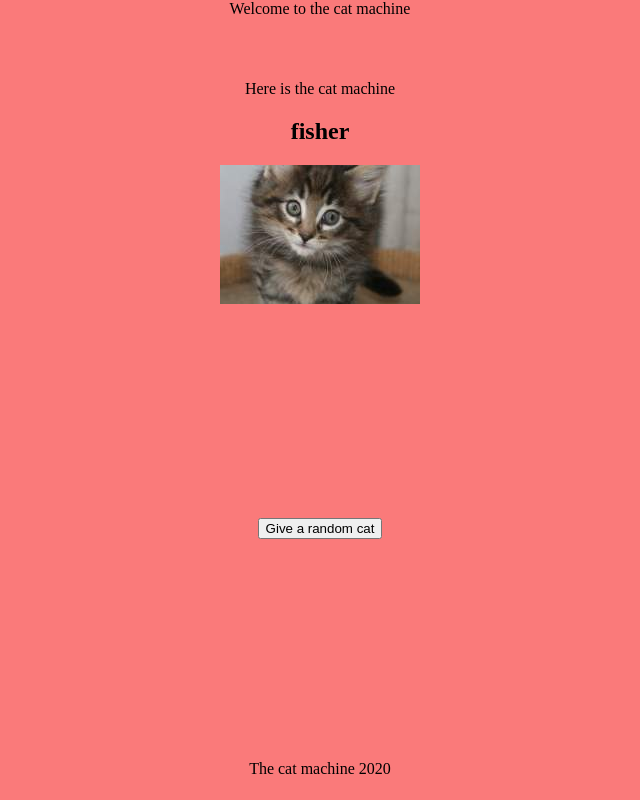
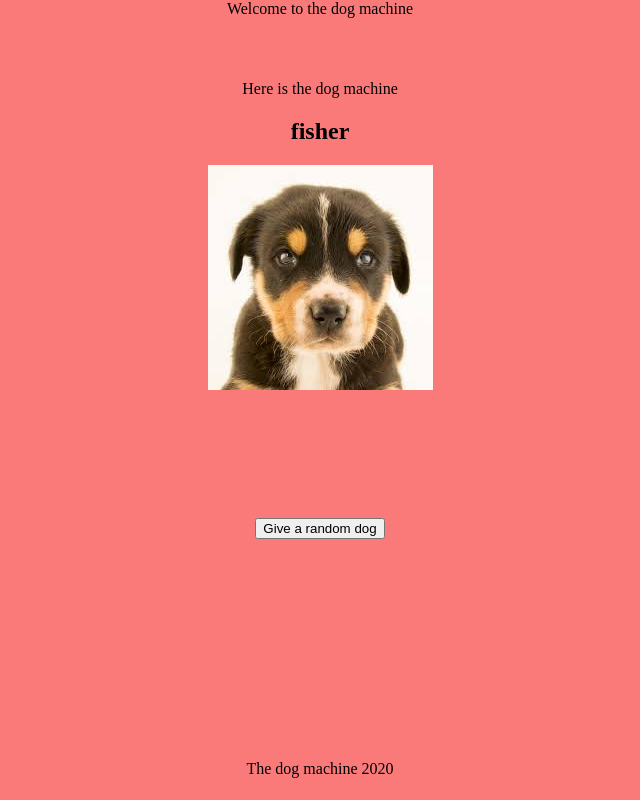
Before and after one commit to htmlcsslearning/htmlcsslearning, a plain HTML site: page index.html in a window 1280 px wide. Shown: the whole page, without its empty margins (320-960 px from the left). Drawn offline with nearby package versions, Linux system fonts and the light colour scheme.

Commit message:
adding dog functionality

```diff
--- a/index.html
+++ b/index.html
@@ -1,25 +1,25 @@
 <!DOCTYPE html>
 <html>
 <head>
-  <title>The cat machine</title>
+  <title>The dog machine</title>
   <link rel="stylesheet" type="text/css" href="styles.css">
   <script type="text/javascript" src="https://code.jquery.com/jquery-3.4.1.min.js"></script>
   <script type="text/javascript" src="index.js"></script>
 </head>
 <body>
   <header>
-    Welcome to the cat machine
+    Welcome to the dog machine
   </header>
   <article>
-    Here is the cat machine
-    <div id="cat">
+    Here is the dog machine
+    <div id="animal">
       <h1></h1>
       <img src="">
     </div>
-    <button>Give a random cat</button>
+    <button>Give a random dog</button>
   </article>
   <footer>
-    The cat machine 2020
+    The dog machine 2020
   </footer>
 </body>
 </html>
--- a/index.js
+++ b/index.js
@@ -1,28 +1,28 @@
 
-var cats = [
+var animals = [
   {
     name: 'queen',
-    image: 'images/cat1.jpg'
+    image: 'images/dog1.jpg'
   },
   {
     name: 'meow',
-    image: 'images/cat2.jpg'
+    image: 'images/dog2.jpg'
   },
   {
     name: 'fisher',
-    image: 'images/cat3.jpg'
+    image: 'images/dog3.jpg'
   },
   {
     name: 'moon',
-    image: 'images/cat4.jpg'
+    image: 'images/dog4.jpg'
   }
 ]
-var cat;
+var animal;
 function randomizeCats() {
-  catId = Math.round(Math.random() * 3);
-  cat = cats[catId];
-  $("#cat h1").text(cat.name);
-  $("#cat img").attr('src', cat.image);
+  animalId = Math.round(Math.random() * 3);
+  animal = animals[animalId];
+  $("#animal h1").text(animal.name);
+  $("#animal img").attr('src', animal.image);
 }
 $( document ).ready(function() {
   randomizeCats();
```
Also changed, not shown: images/dog1.jpg (added), images/dog2.jpg (added), images/dog3.jpg (added), images/dog4.jpg (added).
